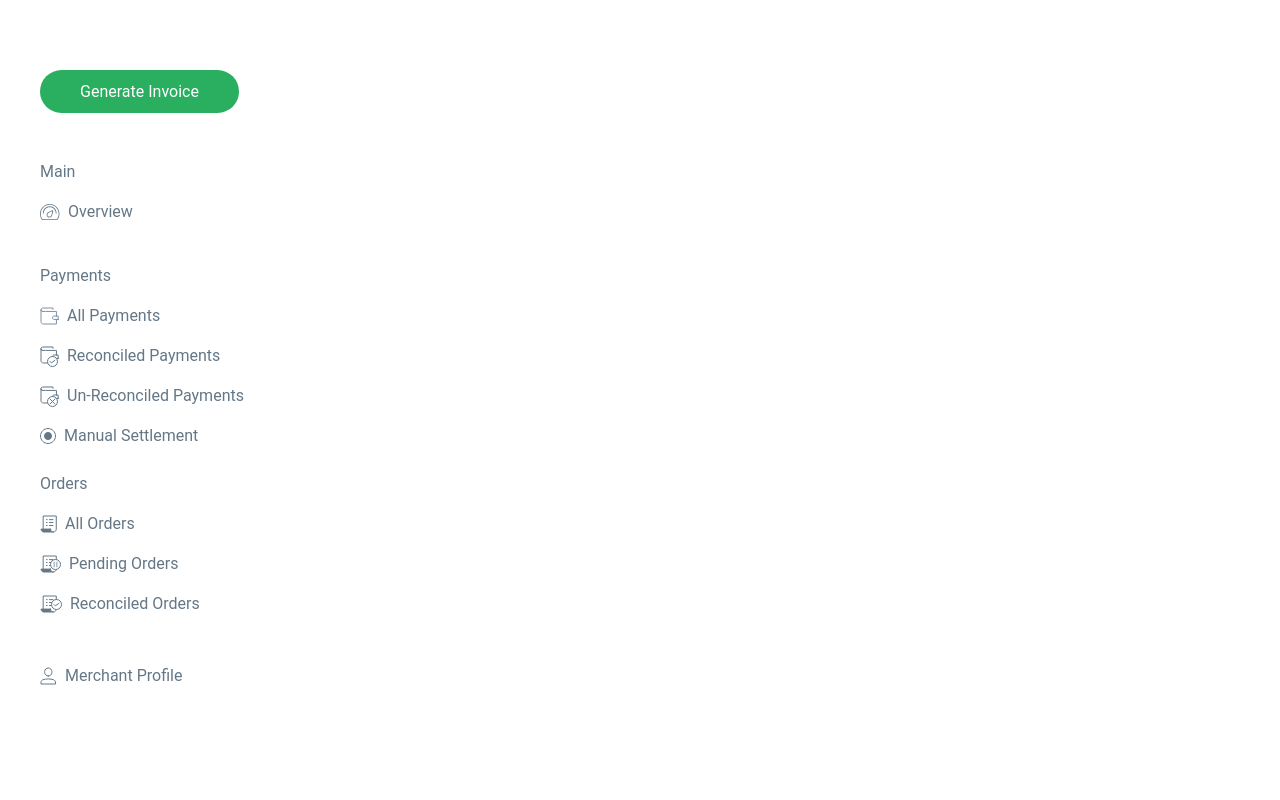
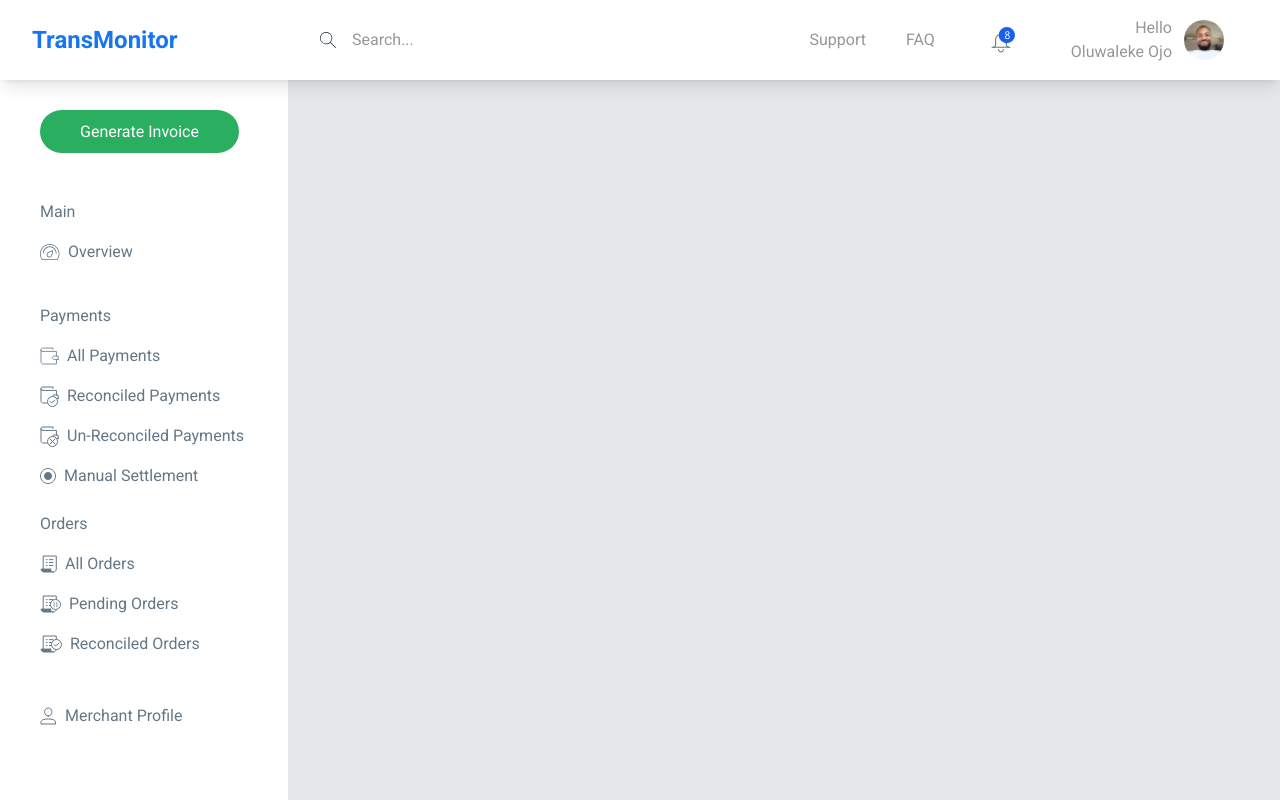
Before and after one commit to Nedu2022/TransMonitor, a React (Vite) app: page / in a window 1280 px wide. Built offline with nearby package versions, Linux system fonts and the light colour scheme.

Commit message:
Header Section

```diff
--- a/package.json
+++ b/package.json
@@ -10,6 +10,7 @@
     "preview": "vite preview"
   },
   "dependencies": {
+    "prop-types": "^15.8.1",
     "react": "^18.2.0",
     "react-dom": "^18.2.0"
   },
--- a/src/Components/Header/Header.jsx
+++ /dev/null
@@ -1,9 +0,0 @@
-import React from 'react'
-
-const Header = () => {
-  return (
-    <div>Header</div>
-  )
-}
-
-export default Header
--- a/src/Components/Home.jsx
+++ b/src/Components/Home.jsx
@@ -1,16 +1,33 @@
-import React from 'react'
-import Sidebar from './Sidebar/Sidebar'
+import React from "react";
+import PropTypes from "prop-types";
+import Navbar from "./Navbar/Navbar";
+import Sidebar from "./Sidebar/Sidebar";
 
-const Home = () => {
+const Home = ({ children }) => {
   return (
-    <div>
-      <div>
-      <Sidebar/>
-       </div>
+    <div className="flex h-screen">
+      {/* Main Content Area */}
+      <div className="flex-1 overflow-x-hidden overflow-y-auto bg-gray-200">
+        {/* Navbar */}
+        <Navbar />
 
+        {/* Page Content */}
+        <div className="flex">
+          {/* Sidebar */}
+          <div className="w-1/6">
+            <Sidebar />
+          </div>
 
+          {/* Main Content Area */}
+          <div className="p-8 flex-1">{children}</div>
+        </div>
+      </div>
     </div>
-  )
-}
+  );
+};
 
-export default Home
+Home.propTypes = {
+  children: PropTypes.node.isRequired,
+};
+
+export default Home;
--- /dev/null
+++ b/src/Components/Layout/Layout.jsx
@@ -0,0 +1,9 @@
+import React from 'react'
+
+const Layout = () => {
+  return (
+    <div>Layout</div>
+  )
+}
+
+export default Layout
--- /dev/null
+++ b/src/Components/Navbar/Navbar.jsx
@@ -0,0 +1,48 @@
+import React from "react";
+
+const Navbar = () => {
+  return (
+    <div className="bg-white text-white shadow-lg fixed w-full">
+      <div className="flex justify-between items-center">
+        <h1 className="text-blue text-lg font-bold ml-8">TransMonitor</h1>
+
+        {/* Search Bar */}
+        <div className="absolute left-1/4">
+          <span className="flex items-center">
+            <img src="/images/Search.svg" alt="Search" className="w-4" />
+            <h3 className="text-secondary ml-4">Search...</h3>
+          </span>
+        </div>
+
+        <div className="flex items-center space-x-10  mr-10 text-secondary">
+          {/* Support and FAQ */}
+          <div className="flex p-4 items-center space-x-10">
+            <h1>Support</h1>
+            <h1>FAQ</h1>
+          </div>
+
+          {/* Notification */}
+          <div>
+            <img
+              className="w-6"
+              src="/images/Notification.svg"
+              alt="Notification"
+            />
+          </div>
+
+          {/* User Info */}
+          <div className="flex justify-between p-4 red-border-b items-center">
+            <div className="flex flex-col items-end pr-3">
+              <h1 className="">Hello</h1>
+              <h1 className="">Oluwaleke Ojo</h1>
+            </div>
+
+            <img className="rounded-3xl w-10" src="/images/Ojo.png" alt="Ojo" />
+          </div>
+        </div>
+      </div>
+    </div>
+  );
+};
+
+export default Navbar;
--- a/src/Components/Sidebar/Sidebar.jsx
+++ b/src/Components/Sidebar/Sidebar.jsx
@@ -2,8 +2,8 @@ import React from "react";
 
 const Sidebar = () => {
   return (
-    <div className="bg-white pl-10 py-20">
-      <div>
+    <div className="bg-white h-screen w-72 pl-10 py-20">
+      <div className="mt-10">
         {/* Generate Invoice Button */}
         <span className="bg-green rounded-full text-white p-3 px-10">
           Generate Invoice
--- a/src/index.css
+++ b/src/index.css
@@ -1,8 +1,7 @@
+@import url("https://fonts.googleapis.com/css2?family=Roboto:wght@100;300;400;500;700;900&display=swap");
 @tailwind base;
 @tailwind components;
 @tailwind utilities;
-
-@import url("https://fonts.googleapis.com/css2?family=Roboto:wght@100;300;400;500;700;900&display=swap");
 
 body {
   overflow-x: hidden;
--- a/tailwind.config.js
+++ b/tailwind.config.js
@@ -43,8 +43,8 @@ export default {
         white: '#FFFFFF',
         black: '#000000',
         green: '#2AAE60',
-        primary: '#13151D',
-        secondary: '#2A2C34',
+        blue:  '#1875F0',
+        secondary: '#979797',
         accent: '#424A521A',
       },
     }
```
Also changed, not shown: public/images/Search.svg (added), 1 other file (tests, documents, lock files or other folders).
